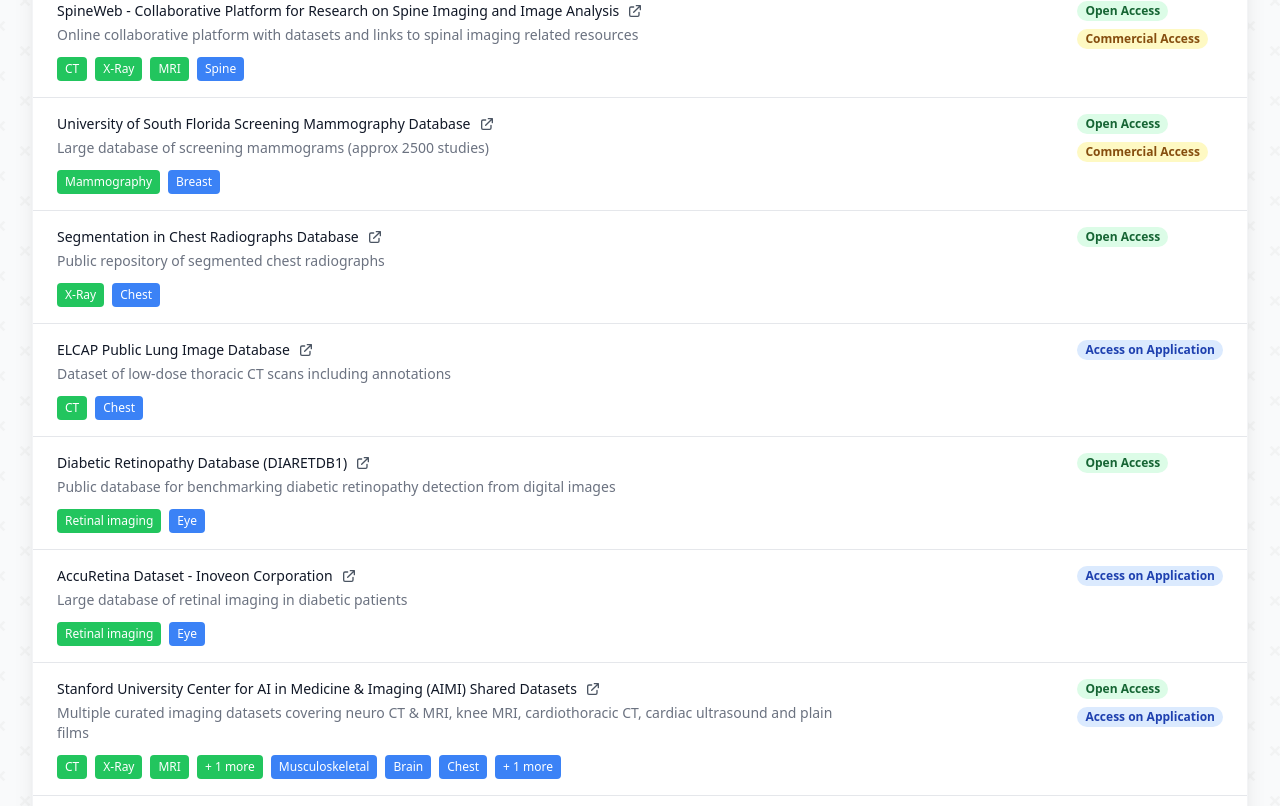
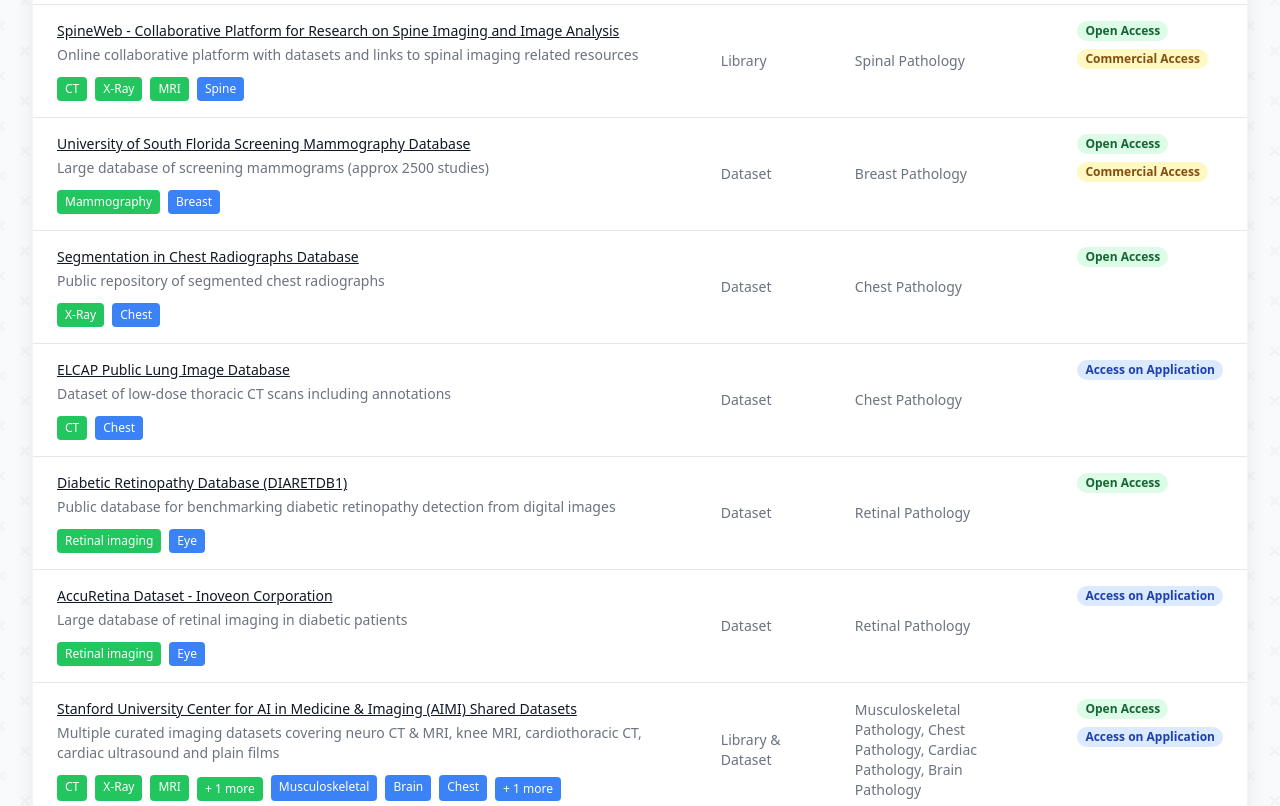
Before and after one commit to nhsx/open-source-imaging-data-sets, a Next.js app: page / in a window 1280 px wide. Shown: the part 1174-1980 px from the top of the page. Built offline with nearby package versions, Linux system fonts and the light colour scheme.

Commit message:
Improve floating tags + fix filtering

```diff
--- a/lib/sort.js
+++ b/lib/sort.js
@@ -11,8 +11,8 @@
  * Basic search which matches search string again title and URL's present in data
  */
 export const textSearch = (search, data) => data.filter(entry => (
-   entry['name'].toLowerCase().indexOf(search.toLowerCase()) > -1 ||
-   entry['name'].toLowerCase().indexOf(search.toLowerCase()) > -1
+   entry['Name'].toLowerCase().indexOf(search.toLowerCase()) > -1 ||
+   entry['Name'].toLowerCase().indexOf(search.toLowerCase()) > -1
 )).sort(nameSort)
 
 /**
--- a/package.json
+++ b/package.json
@@ -11,13 +11,17 @@
   "dependencies": {
     "@headlessui/react": "^1.4.2",
     "@heroicons/react": "^1.0.5",
+    "@popperjs/core": "^2.11.4",
     "@tailwindcss/forms": "^0.4.0",
     "autoprefixer": "^10.4.2",
+    "i": "^0.3.7",
     "next": "^12.0.8",
+    "npm": "^8.5.5",
     "papaparse": "^5.3.1",
     "postcss": "^8.4.5",
     "react": "^17.0.2",
-    "react-dom": "^17.0.2"
+    "react-dom": "^17.0.2",
+    "react-popper": "^2.2.5"
   },
   "devDependencies": {
     "tailwindcss": "^3.0.13"
--- a/pages/index.js
+++ b/pages/index.js
@@ -1,6 +1,6 @@
 import Link from "next/link"
 import { useEffect, useMemo, useState } from "react"
-import { ExternalLinkIcon, SearchIcon } from "@heroicons/react/outline"
+import { SearchIcon } from "@heroicons/react/outline"
 import { prefix } from "lib/prefix"
 import { parseFile } from "lib/csv"
 import { booleanColumnSearch, booleanMultiColumnSearch, columnSearch, nameSort, textSearch } from "lib/sort"
@@ -9,6 +9,8 @@
 import Header from "components/Header"
 import Button from "components/Button"
 import Select from "components/Select"
+import { Popover } from "@headlessui/react"
+import { usePopper } from "react-popper"
 
 const Introduction = () => (
    <section className={`flex duration-500 ease-in-out`}>
@@ -23,10 +25,29 @@
 )
 
 const EntryTags = ({ entry, column, bgColor, textColor, limit = 3 }) => {
+
+   // Propper config
+   let [referenceElement, setReferenceElement] = useState()
+   let [popperElement, setPopperElement] = useState()
+   let { styles, attributes } = usePopper(referenceElement, popperElement, {
+      placement: "top",
+      modifiers: [
+         {
+            name: "offset",
+            options: {
+               offset: [0, 8]
+            }
+         }
+      ]
+   })
+
+   // Tag processing
    const types = Object.keys(entry).filter((key) => key.includes(column))
    const matches = types.filter(type => entry[type] === "TRUE").map(tag => tag.replace(column + ' - ', ''))
    const overflow = matches.slice(limit, matches.length + 1)
    const badgeClass = `${bgColor ? bgColor : 'bg-green-500'} ${textColor ? textColor : 'text-white'} text-xs rounded px-2 py-1 flex-shrink-0`
+
+   // Render
    return (
       <div className="flex flex-shrink-0 space-x-2 mt-3">
          {
@@ -38,16 +59,34 @@
          }
          {
             overflow.length > 0 && (
-               <div className="relative group">
-                  <div className="absolute bottom-full whitespace-nowrap py-1 opacity-0 duration-200 group-hover:opacity-100">
+               <Popover>
+
+                  {/* Button */}
+                  <Popover.Button
+                     ref={setReferenceElement}
+                     className={badgeClass}
+                  >
+                     + {overflow.length} more
+                  </Popover.Button>
+
+                  {/* Panel */}
+                  <Popover.Panel
+                     ref={setPopperElement}
+                     style={styles.popper}
+                     {...attributes.popper}
+                  >
                      <div className={badgeClass}>
                         {overflow.join(', ')}
                      </div>
-                  </div>
-                  <div className={badgeClass}>
-                     + {overflow.length} more
+                     <div className="position absolute top-full left-0 right-0">
+                        <div className="flex justify-center">
+                           <div class="w-4 overflow-hidden inline-block">
+                              <div class={`h-2 w-2 -rotate-45 transform origin-top-left ${bgColor ? bgColor : 'bg-green-500'}`}></div>
                            </div>
                         </div>
+                     </div>
+                  </Popover.Panel>
+               </Popover>
             )
          }
       </div>
@@ -77,19 +116,19 @@
 
       // Text search
       if (query)
-         results = results.filter(item1 => textSearch(query, data).some(item2 => item1.name === item2.name))
+         results = results.filter(item1 => textSearch(query, data).some(item2 => item1['Name'] === item2['Name']))
 
       // Column filters
       if (columnFilters) {
          for (const [type, _] of Object.entries(columnFilters)) {
             if (activeFilters[type] && activeFilters[type][0] !== '')
-               results = results.filter(item1 => booleanMultiColumnSearch(type, activeFilters[type], data).some(item2 => item1.name === item2.name))
+               results = results.filter(item1 => booleanMultiColumnSearch(type, activeFilters[type], data).some(item2 => item1['Name'] === item2['Name']))
          }
       }
 
       // Access
       if (activeFilters['access'] && activeFilters['access'][0] !== '') {
-         results = results.filter(item1 => (Object.keys(activeFilters).map(key => booleanColumnSearch(activeFilters[key], data)).filter(result => result.length > 0)[0]).some(item2 => item1.name === item2.name))
+         results = results.filter(item1 => (Object.keys(activeFilters).map(key => booleanColumnSearch(activeFilters[key], data)).filter(result => result.length > 0)[0]).some(item2 => item1['Name'] === item2['Name']))
       }
 
       // Merge and return
@@ -98,11 +137,11 @@
 
    // Computed data
    const columnFilters = useMemo(() => ({
-      'area of body': headers.length > 0 ? headers.filter(header => header.includes('area of body')).map(header => header.split(' - ')[1]) : [],
-      'imaging type': headers.length > 0 ? headers.filter(header => header.includes('imaging type')).map(header => header.split(' - ')[1]) : [],
+      'Area of body': headers.length > 0 ? headers.filter(header => header.includes('Area of body')).map(header => header.split(' - ')[1]) : [],
+      'Imaging type': headers.length > 0 ? headers.filter(header => header.includes('Imaging type')).map(header => header.split(' - ')[1]) : [],
    }), [headers])
-   const accessFilters = ['open access', 'access on application', 'commercial access']
-   const filteredData = useMemo(() => filterData(), [data, activeFilters, columnFilters])
+   const accessFilters = ['Open access', 'Access on application', 'Commercial access']
+   const filteredData = useMemo(() => filterData(), [data, activeFilters, columnFilters, query])
 
    // Get marker data, parse + store
    const getData = async () => {
@@ -171,7 +210,7 @@
                                  })}
                                  options={
                                     [{ label: 'Select a type', value: '' }].concat(
-                                       columnFilters['imaging type'].map(entry => ({ value: entry, label: entry }))
+                                       columnFilters['Imaging type'].map(entry => ({ value: entry, label: entry }))
                                     )
                                  }
                               />
@@ -185,7 +224,7 @@
                                  })}
                                  options={
                                     [{ label: 'Select a type', value: '' }].concat(
-                                       columnFilters['area of body'].map(entry => ({ value: entry, label: entry }))
+                                       columnFilters['Area of body'].map(entry => ({ value: entry, label: entry }))
                                     )
                                  }
                               />
@@ -195,7 +234,7 @@
                                  label="Access type"
                                  onSelect={({ value, label }) => setActiveFilters({
                                     ...activeFilters,
-                                    'Access': [value]
+                                    'access': [value]
                                  })}
                                  options={
                                     [{ label: 'Select a type', value: '' }].concat(
@@ -248,22 +287,19 @@
                                           {filteredData.map((entry, index) => (
                                              <tr key={index}>
                                                 <td className="px-6 py-4">
+                                                   <div className="flex space-x-2 items-start">
                                                       <Link href={entry['url'] ?? '#'}>
-                                                      <a target="_blank">
-                                                         <div className="flex space-x-2 items-center">
-                                                            <span className="block text-sm font-medium text-gray-900">{entry['Name'] || '-'}</span>
-                                                            <ExternalLinkIcon className="w-4 h-4 text-gray-600" />
+                                                         <a target="_blank" className="block text-sm underline font-medium text-gray-900 duration-100 hover:text-gray-500">{entry['Name'] || '-'}</a>
+                                                      </Link>
                                                    </div>
                                                    <span className="block text-sm text-gray-500 mt-1">{entry['Data notes']}</span>
                                                    <div className="flex space-x-2 items-start">
                                                       <EntryTags entry={entry} column="Imaging type" />
                                                       <EntryTags entry={entry} column="Area of body" bgColor="bg-blue-500" textColor="text-white" />
                                                    </div>
-                                                      </a>
-                                                   </Link>
                                                 </td>
-                                                <td className="px-6 py-4 text-sm text-gray-500">{entry['type of resource']}</td>
-                                                <td className="px-6 py-4 text-sm text-gray-500">{entry['area of focus']}</td>
+                                                <td className="px-6 py-4 text-sm text-gray-500">{entry['Type of Resource']}</td>
+                                                <td className="px-6 py-4 text-sm text-gray-500">{entry['Area of focus']}</td>
                                                 <td className="px-6 py-4 flex flex-col space-y-2 items-start whitespace-nowrap">
                                                    {entry['Open access'] === "TRUE" && (
                                                       <span className="px-2 inline-flex text-xs leading-5 font-semibold rounded-full bg-green-100 text-green-800">
```
Also changed, not shown: 1 other file (tests, documents, lock files or other folders). Lines whose indentation alone changed are shown as unchanged.
